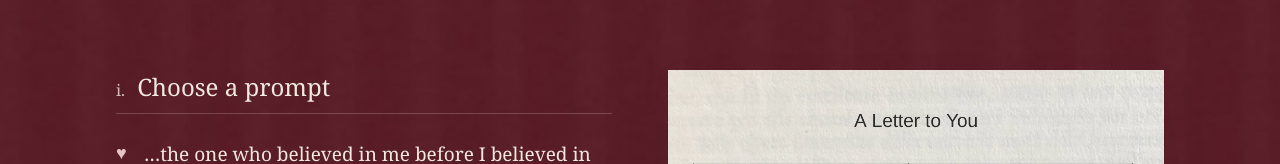
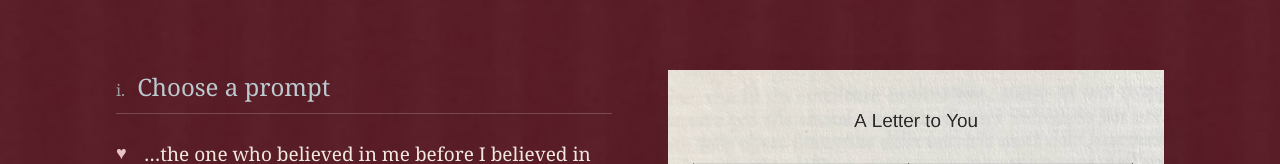
Before and after one commit to tc3474-png/gratitude-card, a plain HTML site: page index.html in a window 1280 px wide. Shown: the part 341-505 px from the top of the page. Drawn offline with nearby package versions, Linux system fonts and the light colour scheme; no server answers; a web font is replaced by a local one.

Commit message:
Sky blue section headings
Co-Authored-By: Claude Opus 5.5 <noreply@anthropic.com>

```diff
--- a/index.html
+++ b/index.html
@@ -126,6 +126,10 @@ header.top .byline{opacity:0;animation:rise 1s .05s ease forwards}
 .igbadge:hover{transform:translateY(-1px) rotate(-1.5deg);box-shadow:0 4px 10px rgba(0,0,0,.3)}
 header.top .igbadge{opacity:0;animation:rise 1s .05s ease forwards}
 #full .igbadge{margin:6px 0 0}
+
+/* section headings (i. Choose a prompt …) in sky blue from the palette */
+.step h2{color:#bccad0}
+.step h2 span{color:#bccad0;opacity:.75}
 
 /* every bit of text uses the handwriting picked in step iii */
 body,button,input,textarea,label,.btn,.eyebrow,.byline,.tally,.note,.count,.sty b,.fnt b,header.top p,.photoRow small,.toast,.env .toName small,.step h2 span{font-family:var(--hand)!important;font-style:var(--hand-st)!important;font-weight:400}
```
